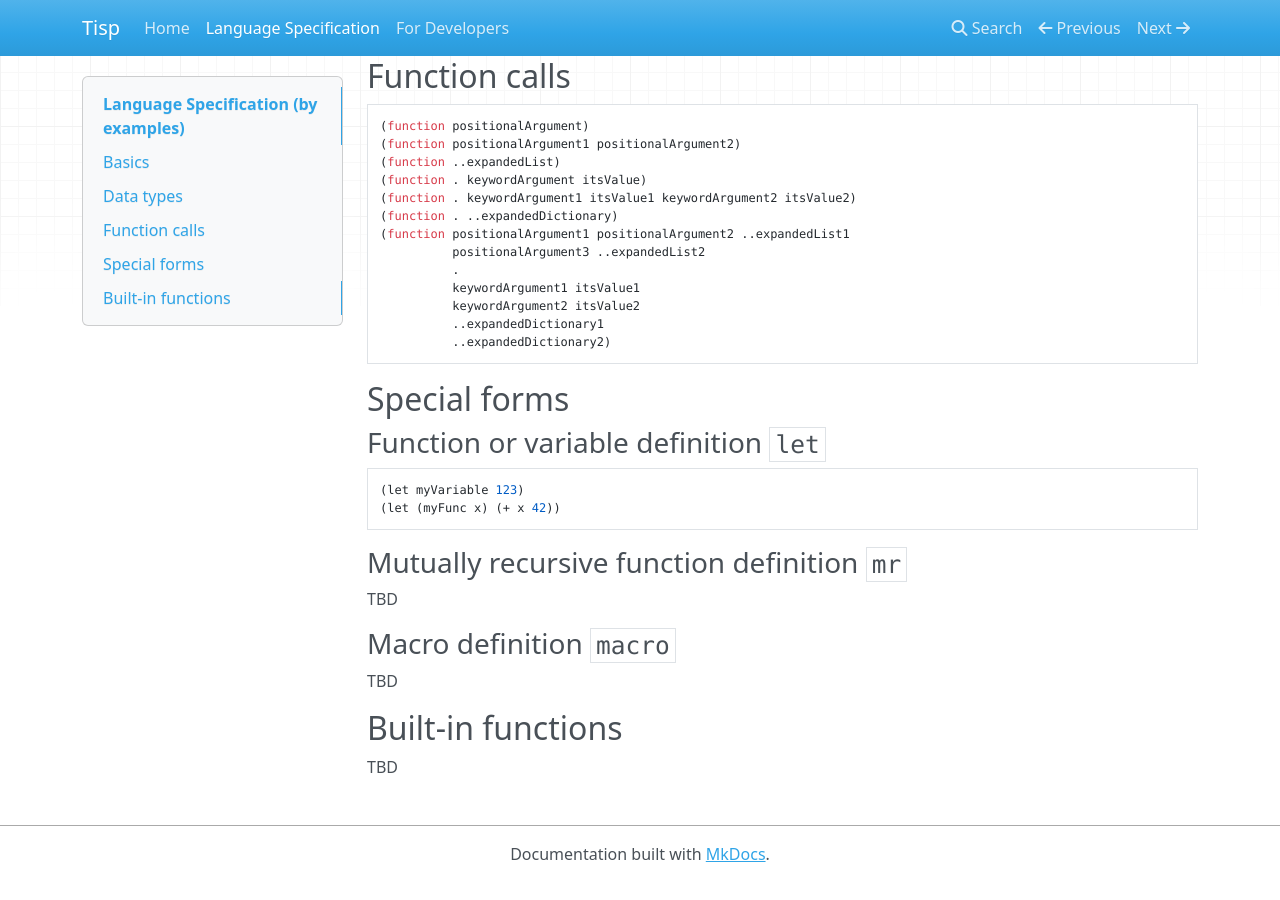
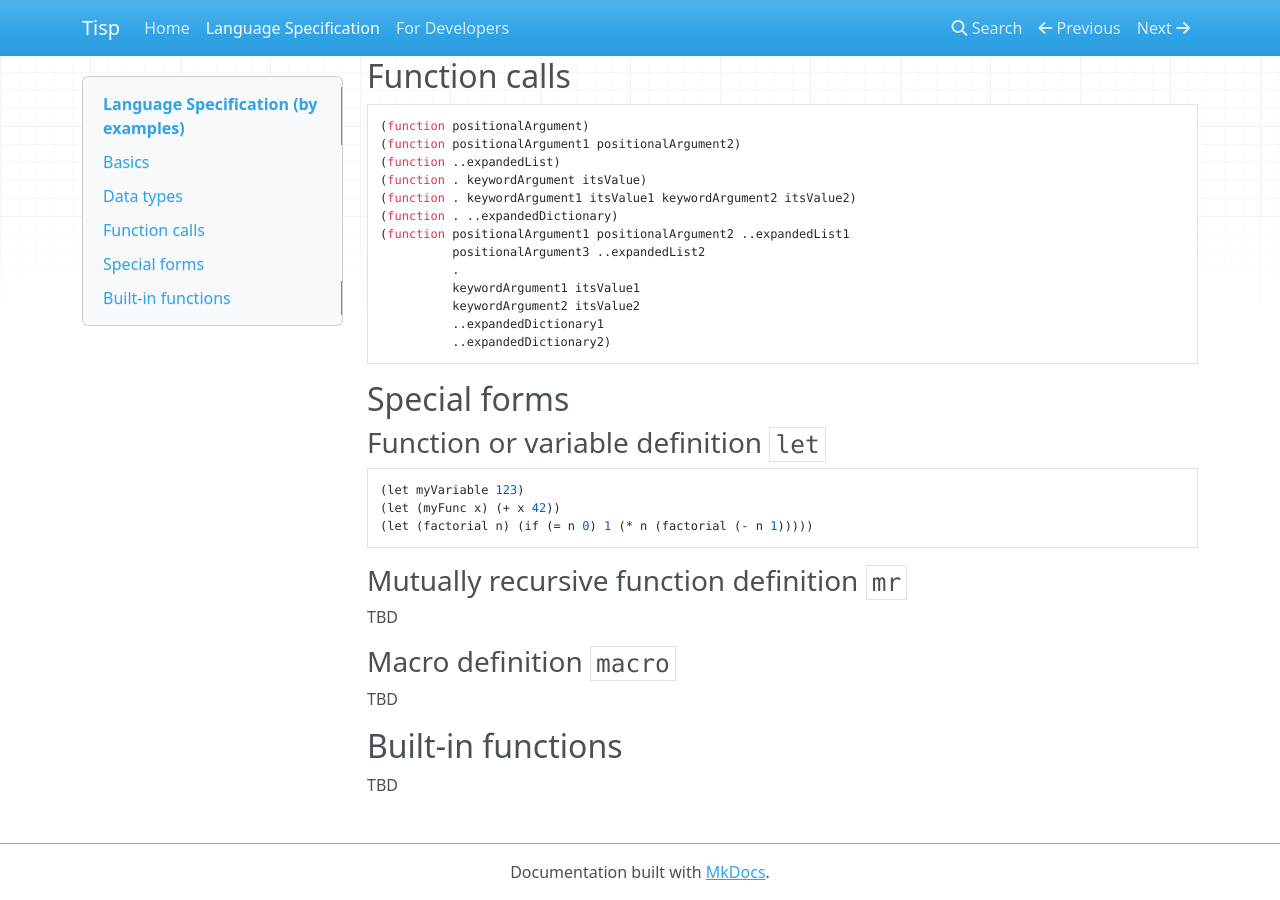
Before and after one commit to cloe-lang/cloe, an MkDocs documentation site: the page built from docs/language_specification.md, in a window 1280 px wide and 900 px high, scrolled down 1155 px. Built offline with MkDocs 1.6.1, drawn with Linux system fonts in a browser that asks for light colours; nearby versions of some CDN libraries; old or Windows-style settings are respelled for this version of MkDocs.

Commit message:
Update documentation

````diff
--- a/docs/language_specification.md
+++ b/docs/language_specification.md
@@ -86,6 +86,7 @@ nil
 ```
 (let myVariable 123)
 (let (myFunc x) (+ x 42))
+(let (factorial n) (if (= n 0) 1 (* n (factorial (- n 1)))))
 ```
 
 ### Mutually recursive function definition `mr`
````
